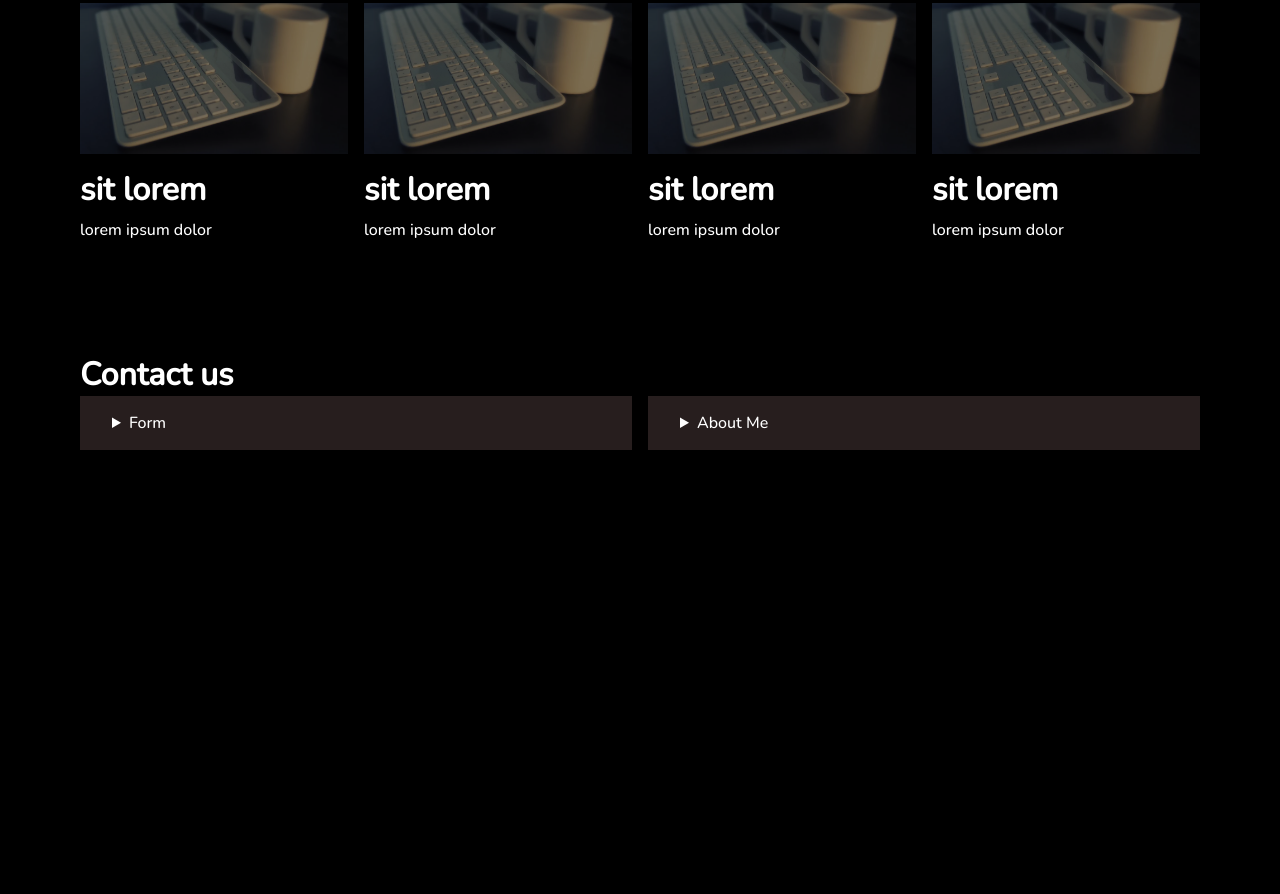
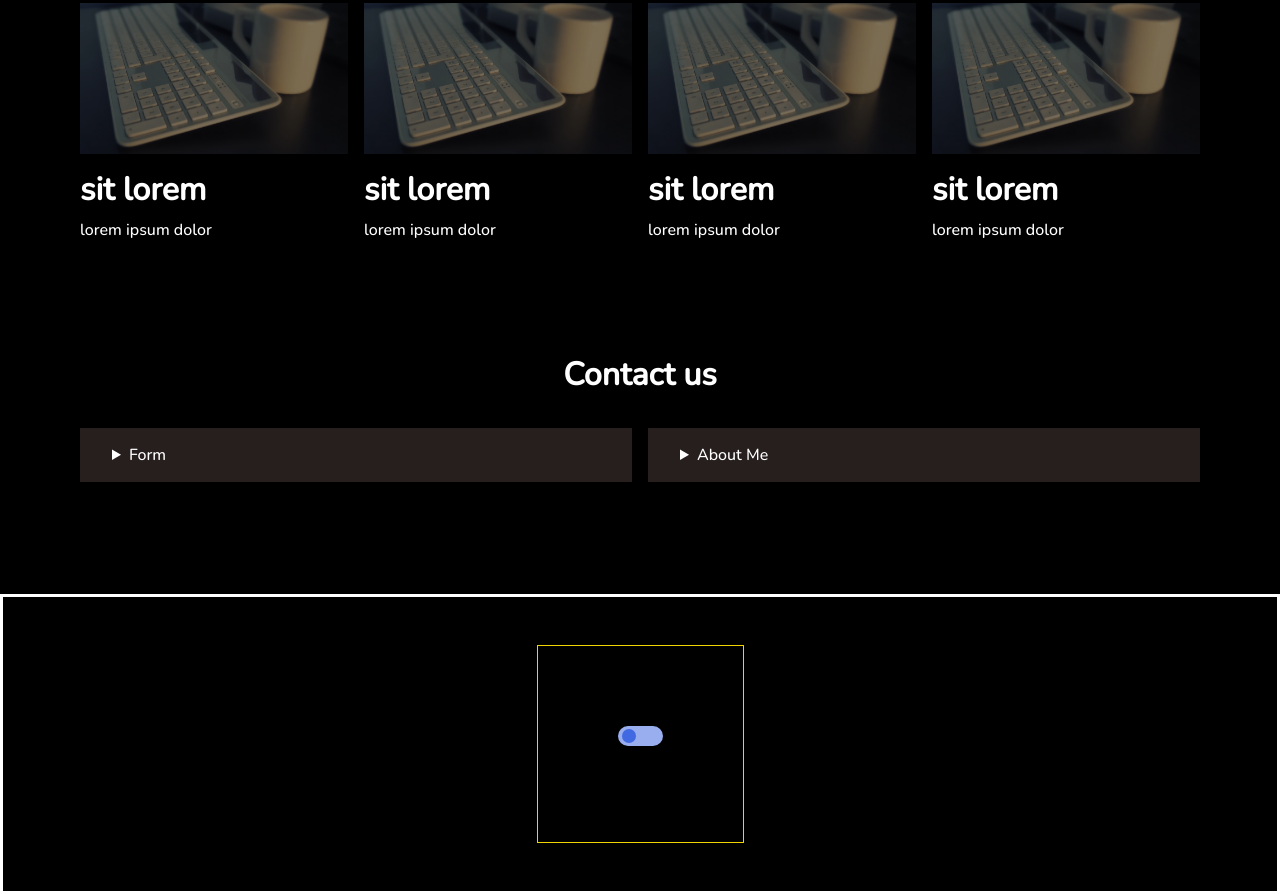
Before and after one commit to spoonhead0212/js-lesson-git, a plain HTML site: page index.html in a window 1280 px wide. Shown: the part 2674-3568 px from the top of the page. Before the commit the page ends 3236 px from the top, so only its background shows below. Drawn offline with nearby package versions, Linux system fonts and the light colour scheme.

Commit message:
switch toggle code

```diff
--- a/index.html
+++ b/index.html
@@ -150,8 +150,8 @@
             </div>
         </div>
 
+        <h2 class="spec-h2">Contact us</h2>
         <div class="contact">
-            <h2>Contact us</h2>
            <div class="summer">
             <details class="summer-details">
                 <summary class="summer-head">Form</summary>
@@ -171,7 +171,7 @@
                     <button class="form-submit" type="submit">Submit</button>
                 </form>
             </details>
-            <details >
+            <details>
                 <summary class="summer-head">About Me</summary>
                 <p class="about">Lorem ipsum, dolor sit amet consectetur adipisicing elit. Neque nemo voluptatem earum nihil id harum, dignissimos reprehenderit iusto, accusantium at temporibus quia doloremque fugiat suscipit quisquam, reiciendis nisi nostrum dolor sapiente eum placeat nam incidunt tempora. Rerum excepturi a deleniti in ad sapiente aliquam eligendi laudantium libero! Quia quos nisi pariatur sit provident? Repellat explicabo quibusdam quia! Praesentium quos libero amet veniam voluptate ut sapiente modi dolor consequuntur consectetur beatae id optio animi cum cumque nostrum omnis reiciendis cupiditate quas, architecto officiis qui commodi excepturi. Eum officia, ipsam tempore blanditiis quas iste aperiam consequuntur? Quis fugit aut voluptas nostrum eaque iste ex vero perspiciatis, facilis, ducimus dignissimos cupiditate in quod doloribus! Dolorum sint maiores, nisi voluptatibus eaque suscipit </p>
             </details>
@@ -179,6 +179,13 @@
         </div>
     </section>
 
+    <section class="switch">
+        <div class="switch-wrapper">
+            <input type="checkbox" id="check" class="toggle">
+            <label for="check"></label>
+        </div>
+    </section>
+
     <script src="/main.js"></script>
 </body>
 </html>
--- a/main.js
+++ b/main.js
@@ -1,3 +1,4 @@
+
 /*In JavaScript all variables and function names are case sensitive. This means that capitalization matters.
 
 MYVAR is not the same as MyVar nor myvar. It is possible to have multiple distinct variables with the same name but different casing. It is strongly recommended that for the sake of clarity, you do not use this language feature.
@@ -262,16 +263,16 @@ switch (score) {
     case 60:
         console.log('credit');
         break;
-        case 70:
+    case 70:
         console.log('B');
         break;
-        case 85:
+    case 85:
         console.log("Perfect!");
-        break;
+    break;
 }
 
 
-//LOOP
+//LOOPp
 for (w = 0; w <=20; w += 1) {
     console.log(w);
 }
@@ -280,8 +281,9 @@ let nameee = 'Aguero';
 (nameee) ? console.log(`how are you ${nameee}?`) :
 console.log(`how are you stranger`);
 
-let userName = '';
-(userName) ? console.log(`Hello, ${userName}!`) : conlsole.log('Hello!');
+let igwe = '';
+(igwe) ? console.log(`King`) :
+console.log('would you like to be titi?');
 
 //let marks = prompt('Enter your mark');
 //document.getElementById('emotion').innerHTML = marks;
--- a/style.css
+++ b/style.css
@@ -262,6 +262,127 @@ input, textarea {
     background-color: #43B929;
 }
 
+.switch {
+    border: 3px solid white;
+    width: 100%;
+    display: flex;
+    justify-content: center;
+    align-items: center;
+    padding-block: 3rem;
+}
+
+.switch-wrapper {
+    padding: 5rem;
+    border: #F1D302 1px solid;
+}
+
+/*input[type="checkbox"].toggle {
+    text-align: center;
+    opacity: 0;
+    position: absolute;
+    cursor: pointer;
+    display: none;
+}
+/*this is to make the checkbox disappear but still function*/
+
+/*input[type="checkbox"].toggle:checked + label {
+    color: red;
+    font-weight: 800;
+}
+/*this is the label design*/
+
+/*input[type="checkbox"].toggle + label {
+    display: flex;
+    align-items: center;
+    position: relative;
+}
+/*need to flex this so the switch could show up*/
+/*flex does work for before and after psy tho*/
+
+/*input[type="checkbox"].toggle + label::before {
+   content: "";
+   width: 2em;
+   height: 1em;
+   background-color: rgb(153, 174, 238);
+   border-radius: 1em;
+   margin-right: .25em;
+}
+/*this is to design the switch body and also place it before the label*/
+
+/*input[type="checkbox"].toggle + label::after {
+    content: "";
+    width: .9em;
+    height: .9em;
+    background-color: royalblue;
+    border-radius: 1em;
+    margin-right: .25em;
+    position: absolute;
+    left: .1em;
+ }
+/*this to the tiny switch inside. it is after the label but with absolute its gonna find it parentss*/
+
+/*input[type="checkbox"].toggle:checked + label::after {
+    left: 1em;
+    background-color: rgb(102, 10, 10);
+}
+/*this kinda like tell the after switch to move right on checked*/
+
+/*input[type="checkbox"].toggle:checked + label::after {
+   background-color: rgb(102, 10, 10);
+}*/
+
+input[type="checkbox"].toggle {
+    display: none;
+    cursor: pointer;
+    text-align: center;
+}
+/*this is to hide the checkbox*/
+
+/*input[type="checkbox"].toggle:checked + label {
+    color: blue;
+}
+to change the label content color on checked state*/
+
+input[type="checkbox"].toggle + label {
+    position: relative;
+    display: flex;
+    flex-direction: column;
+}
+/*used to position switch and also to make the label the home for every other content*/
+
+input[type="checkbox"].toggle + label::before {
+    content: '';
+    width: 45px;
+    height: 20px;
+    background-color: rgb(153, 174, 238);
+    border-radius: 1em;
+    margin-bottom: 1rem;
+}
+/*this is the big toggle switch body*/
+
+input[type="checkbox"].toggle + label::after {
+    content: "";
+    width: .9em;
+    height: .9em;
+    background-color: royalblue;
+    border-radius: 1em;
+    position: absolute;
+    left: 4px;
+    top: 3px;
+    transition: .45s;
+}
+/*this is the little circle inside of the toggle box but to the left*/
+
+input[type="checkbox"].toggle:checked + label:after {
+    left: 27px;
+    background-color: white;
+    transition: .45s;
+}
+/*this is the little circle inside of the toggle box but to the right*/
+
+
+
+
 @media screen and (max-width: 960px) {
     .features__child {
         text-align: center;
```
